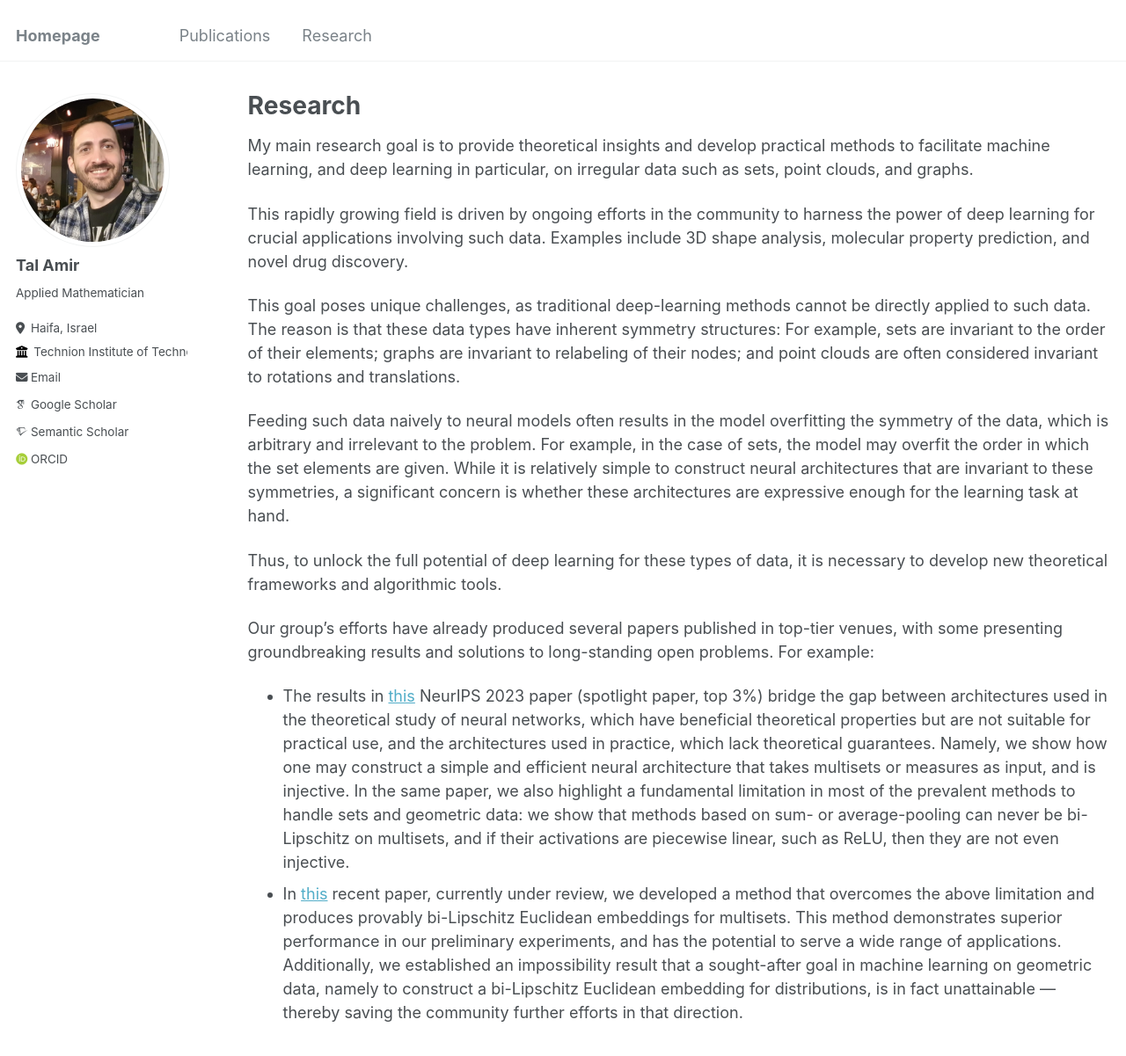
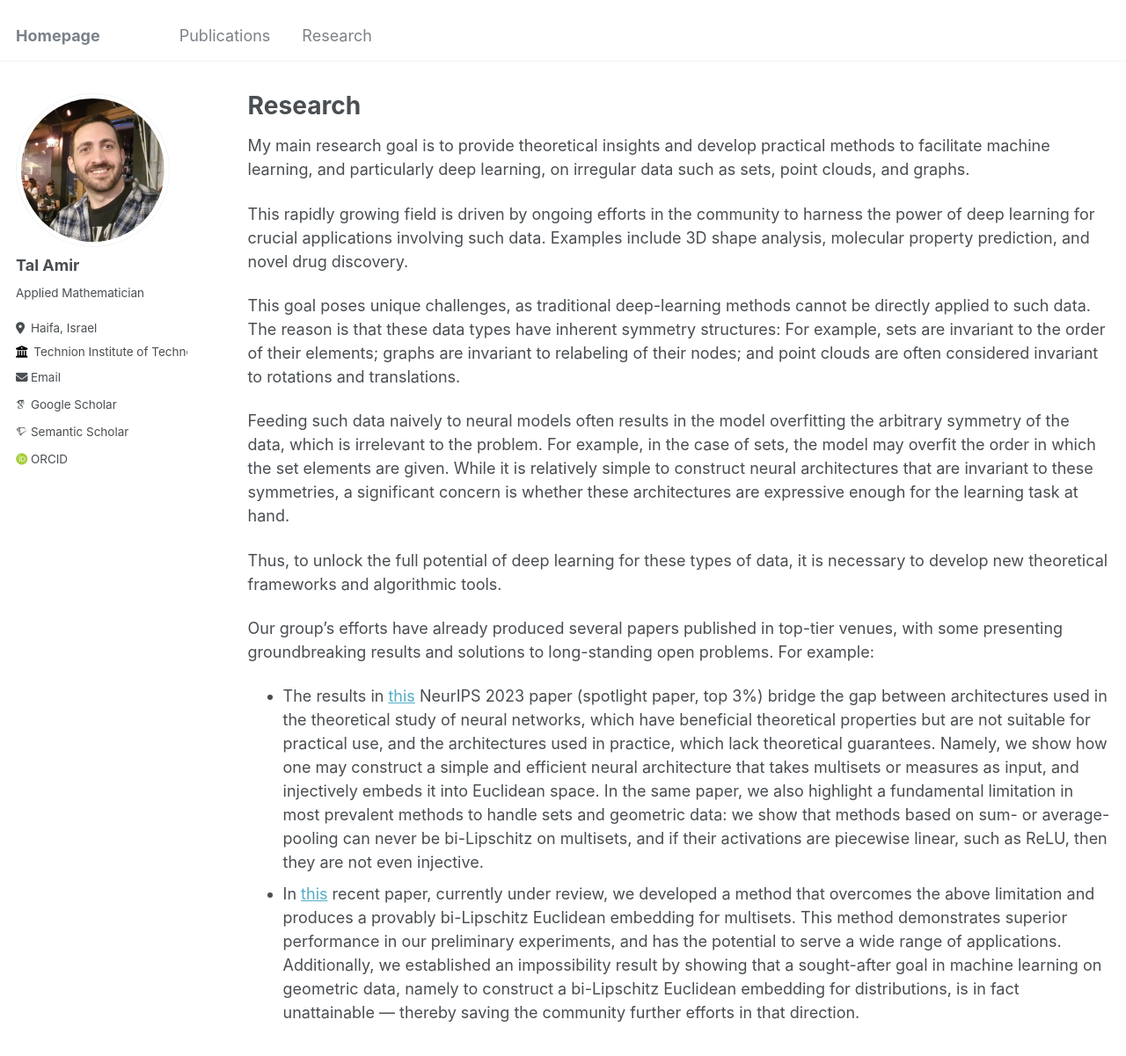
Before and after one commit to tal-amir/tal-amir.github.io, a Jekyll site: the page built from _pages/research.md, in a window 1280 px wide and 1400 px high. Shown: the top 1201 px of the window at 88% size. Built offline with Jekyll 4.4.1, drawn with Linux system fonts in a browser that asks for light colours; some web fonts are replaced.

Commit message:
Update research.md

```diff
--- a/_pages/research.md
+++ b/_pages/research.md
@@ -7,17 +7,17 @@ author_profile: true
 
 {% include base_path %}
 
-My main research goal is to provide theoretical insights and develop practical methods to facilitate machine learning, and deep learning in particular, on irregular data such as sets, point clouds, and graphs.
+My main research goal is to provide theoretical insights and develop practical methods to facilitate machine learning, and particularly deep learning, on irregular data such as sets, point clouds, and graphs.
 
 This rapidly growing field is driven by ongoing efforts in the community to harness the power of deep learning for crucial applications involving such data. Examples include 3D shape analysis, molecular property prediction, and novel drug discovery.
 
 This goal poses unique challenges, as traditional deep-learning methods cannot be directly applied to such data. The reason is that these data types have inherent symmetry structures: For example, sets are invariant to the order of their elements; graphs are invariant to relabeling of their nodes; and point clouds are often considered invariant to rotations and translations.
 
-Feeding such data naively to neural models often results in the model overfitting the symmetry of the data, which is arbitrary and irrelevant to the problem. For example, in the case of sets, the model may overfit the order in which the set elements are given. While it is relatively simple to construct neural architectures that are invariant to these symmetries, a significant concern is whether these architectures are expressive enough for the learning task at hand.
+Feeding such data naively to neural models often results in the model overfitting the arbitrary symmetry of the data, which is irrelevant to the problem. For example, in the case of sets, the model may overfit the order in which the set elements are given. While it is relatively simple to construct neural architectures that are invariant to these symmetries, a significant concern is whether these architectures are expressive enough for the learning task at hand.
 
 Thus, to unlock the full potential of deep learning for these types of data, it is necessary to develop new theoretical frameworks and algorithmic tools.
 
 Our group's efforts have already produced several papers published in top-tier venues, with some presenting groundbreaking results and solutions to long-standing open problems. For example:
 
-- The results in [this](https://tal-amir.github.io/publication/2023-12%20Neural%20Injective%20Functions) NeurIPS 2023 paper (spotlight paper, top 3%) bridge the gap between architectures used in the theoretical study of neural networks, which have beneficial theoretical properties but are not suitable for practical use, and the architectures used in practice, which lack theoretical guarantees. Namely, we show how one may construct a simple and efficient neural architecture that takes multisets or measures as input, and is injective. In the same paper, we also highlight a fundamental limitation in most of the prevalent methods to handle sets and geometric data: we show that methods based on sum- or average-pooling can never be bi-Lipschitz on multisets, and if their activations are piecewise linear, such as ReLU, then they are not even injective.
-- In [this](https://tal-amir.github.io/publication/2024-05%20Fourier%20Sliced-Wasserstein%20Embedding) recent paper, currently under review, we developed a method that overcomes the above limitation and produces provably bi-Lipschitz Euclidean embeddings for multisets. This method demonstrates superior performance in our preliminary experiments, and has the potential to serve a wide range of applications. Additionally, we established an impossibility result that a sought-after goal in machine learning on geometric data, namely to construct a bi-Lipschitz Euclidean embedding for distributions, is in fact unattainable — thereby saving the community further efforts in that direction.
+- The results in [this](https://tal-amir.github.io/publication/2023-12%20Neural%20Injective%20Functions) NeurIPS 2023 paper (spotlight paper, top 3%) bridge the gap between architectures used in the theoretical study of neural networks, which have beneficial theoretical properties but are not suitable for practical use, and the architectures used in practice, which lack theoretical guarantees. Namely, we show how one may construct a simple and efficient neural architecture that takes multisets or measures as input, and injectively embeds it into Euclidean space. In the same paper, we also highlight a fundamental limitation in most prevalent methods to handle sets and geometric data: we show that methods based on sum- or average-pooling can never be bi-Lipschitz on multisets, and if their activations are piecewise linear, such as ReLU, then they are not even injective.
+- In [this](https://tal-amir.github.io/publication/2024-05%20Fourier%20Sliced-Wasserstein%20Embedding) recent paper, currently under review, we developed a method that overcomes the above limitation and produces a provably bi-Lipschitz Euclidean embedding for multisets. This method demonstrates superior performance in our preliminary experiments, and has the potential to serve a wide range of applications. Additionally, we established an impossibility result by showing that a sought-after goal in machine learning on geometric data, namely to construct a bi-Lipschitz Euclidean embedding for distributions, is in fact unattainable — thereby saving the community further efforts in that direction.
```
